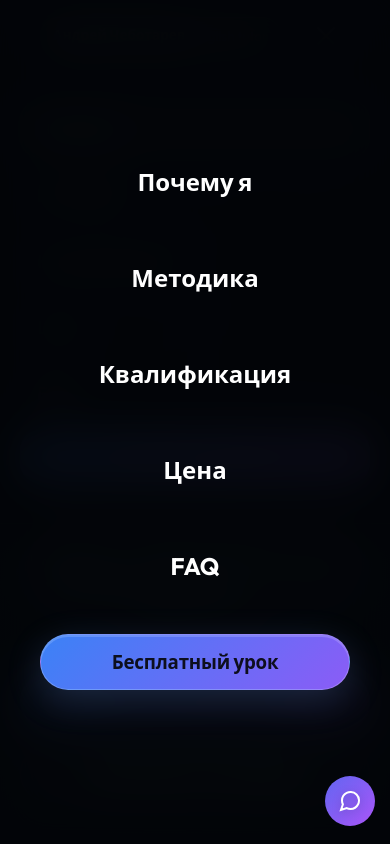
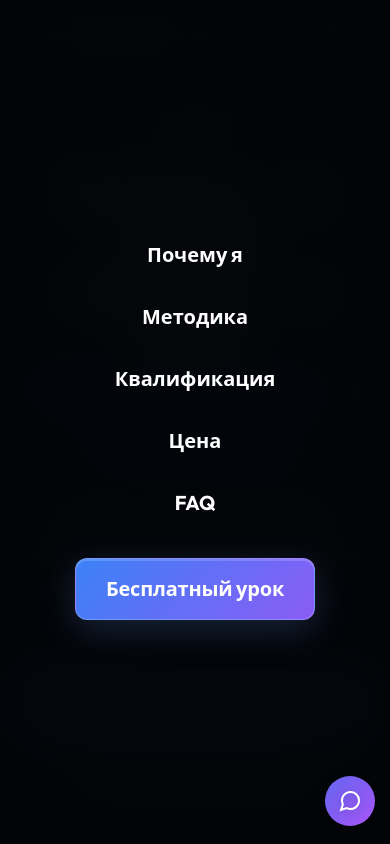
Before and after one commit to andreacebotarev-svg/site, a plain HTML site: page index.html in a window 390 px wide. Both pictures are taken after a click on the button 326 px from the left and 36 px from the top of the page. Drawn offline with Linux system fonts and the light colour scheme.

Commit message:
fix: Polish mobile menu - CTA button now closes menu, improved animations and touch feedback

```diff
--- a/assets/css/mobile-menu.css
+++ b/assets/css/mobile-menu.css
@@ -1,21 +1,28 @@
 
 /* -----------------------------
    Mobile Menu Overlay
+   Polished version with all details
 ----------------------------- */
 .mobile-menu {
   position: fixed;
-  inset: 0;
-  background: rgba(3, 5, 8, 0.95);
-  backdrop-filter: blur(20px);
-  -webkit-backdrop-filter: blur(20px);
+  top: 0;
+  left: 0;
+  right: 0;
+  bottom: 0;
+  background: rgba(3, 5, 8, 0.97);
+  backdrop-filter: blur(24px);
+  -webkit-backdrop-filter: blur(24px);
   z-index: 100;
   display: flex;
   align-items: center;
   justify-content: center;
   opacity: 0;
   visibility: hidden;
-  transition: all 0.4s cubic-bezier(0.16, 1, 0.3, 1);
+  transition: opacity 0.35s ease, visibility 0.35s ease;
   pointer-events: none;
+  /* Prevent scroll on the overlay itself */
+  overflow: hidden;
+  overscroll-behavior: contain;
 }
 
 .mobile-menu.is-open {
@@ -27,70 +34,112 @@
 .mobile-menu__content {
   display: flex;
   flex-direction: column;
-  gap: var(--space-4);
+  gap: 0;
   text-align: center;
   width: 100%;
-  max-width: 400px;
+  max-width: 320px;
   padding: var(--space-4);
-  transform: translateY(20px);
-  transition: transform 0.4s cubic-bezier(0.16, 1, 0.3, 1);
+  transform: translateY(30px) scale(0.95);
+  opacity: 0;
+  transition: transform 0.4s cubic-bezier(0.16, 1, 0.3, 1),
+              opacity 0.3s ease;
 }
 
 .mobile-menu.is-open .mobile-menu__content {
-  transform: translateY(0);
+  transform: translateY(0) scale(1);
+  opacity: 1;
+  transition-delay: 0.1s;
 }
 
+/* Navigation Links */
 .mobile-link {
-  font-size: var(--fs-3);
+  display: block;
+  font-size: clamp(1.25rem, 5vw, 1.5rem);
   font-weight: 700;
   color: var(--text);
   text-decoration: none;
-  padding: 10px;
+  padding: 16px 20px;
+  border-radius: 12px;
+  transition: background 0.2s ease, color 0.2s ease, transform 0.2s ease;
+  position: relative;
 }
 
-.mobile-link:hover {
+.mobile-link:hover,
+.mobile-link:focus {
   color: var(--primary);
+  background: rgba(79, 142, 255, 0.1);
+  text-decoration: none;
 }
 
-/* Nav Toggle Button */
+.mobile-link:active {
+  transform: scale(0.98);
+  background: rgba(79, 142, 255, 0.15);
+}
+
+/* CTA Button in menu - override mobile-link padding */
+.mobile-link.btn {
+  padding: 18px 24px;
+  margin-top: var(--space-4);
+}
+
+/* Nav Toggle Button (Hamburger) */
 .nav-toggle {
-  display: none; /* Hidden by default, shown on mobile */
+  display: none;
   flex-direction: column;
-  gap: 6px;
-  background: none;
+  justify-content: center;
+  align-items: center;
+  gap: 5px;
+  width: 44px;
+  height: 44px;
+  background: transparent;
   border: none;
   cursor: pointer;
   z-index: 110;
   padding: 10px;
   position: relative;
+  border-radius: 8px;
+  transition: background 0.2s ease;
+  -webkit-tap-highlight-color: transparent;
+}
+
+.nav-toggle:hover {
+  background: rgba(255, 255, 255, 0.05);
+}
+
+.nav-toggle:active {
+  background: rgba(255, 255, 255, 0.1);
 }
 
 .nav-toggle span {
   display: block;
-  width: 24px;
+  width: 22px;
   height: 2px;
   background-color: var(--text);
   border-radius: 2px;
-  transition: all 0.3s ease;
+  transition: transform 0.3s cubic-bezier(0.16, 1, 0.3, 1),
+              opacity 0.2s ease,
+              width 0.2s ease;
   transform-origin: center;
 }
 
-/* Toggled State for Hamburger -> X */
+/* Hamburger -> X Animation */
 .nav-toggle.is-active span:nth-child(1) {
-  transform: translateY(8px) rotate(45deg);
+  transform: translateY(7px) rotate(45deg);
 }
 
 .nav-toggle.is-active span:nth-child(2) {
   opacity: 0;
-  transform: scaleX(0);
+  width: 0;
 }
 
 .nav-toggle.is-active span:nth-child(3) {
-  transform: translateY(-8px) rotate(-45deg);
+  transform: translateY(-7px) rotate(-45deg);
 }
 
+/* Responsive visibility */
 @media (min-width: 769px) {
-  .nav-toggle, .mobile-menu {
+  .nav-toggle,
+  .mobile-menu {
     display: none !important;
   }
 }
@@ -101,6 +150,6 @@
   }
 
   .nav-links {
-    display: none;
+    display: none !important;
   }
 }
--- a/index.html
+++ b/index.html
@@ -156,9 +156,7 @@
         <a href="#qualifications" class="mobile-link">Квалификация</a>
         <a href="#pricing" class="mobile-link">Цена</a>
         <a href="#faq" class="mobile-link">FAQ</a>
-        <div class="mobile-menu__actions">
-          <a href="#lead" class="btn btn-primary btn-lg" style="width: 100%; justify-content: center;">Бесплатный урок</a>
-        </div>
+        <a href="#lead" class="mobile-link btn btn-primary btn-lg" style="width: 100%; justify-content: center; margin-top: var(--space-3);">Бесплатный урок</a>
       </div>
     </div>
 
```
